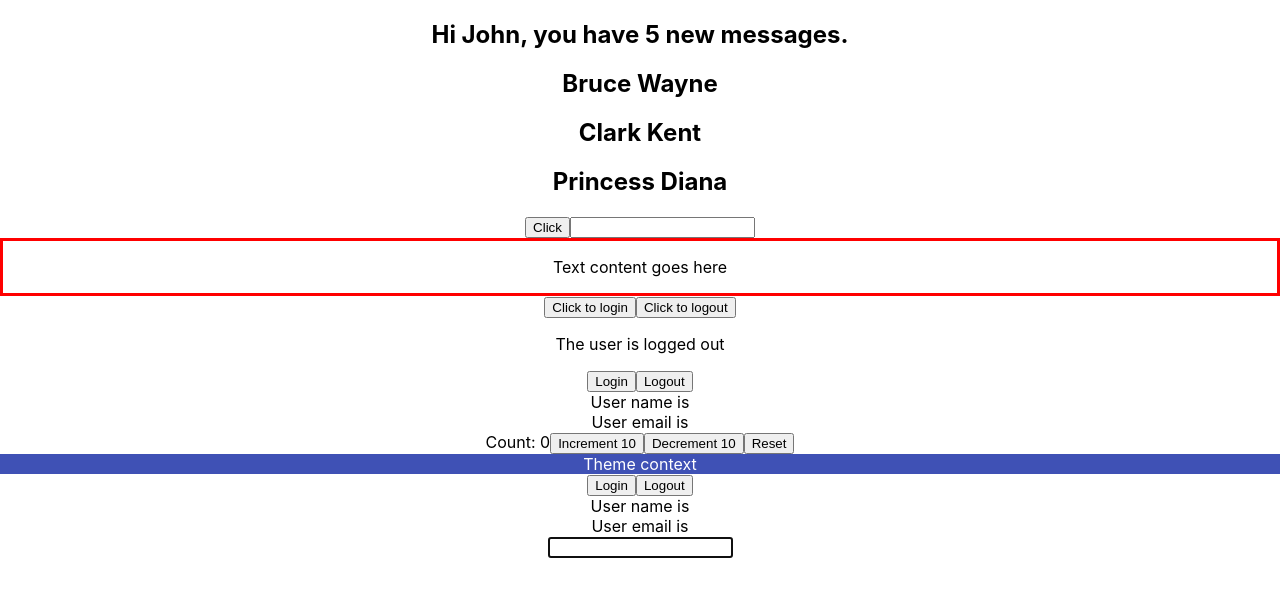
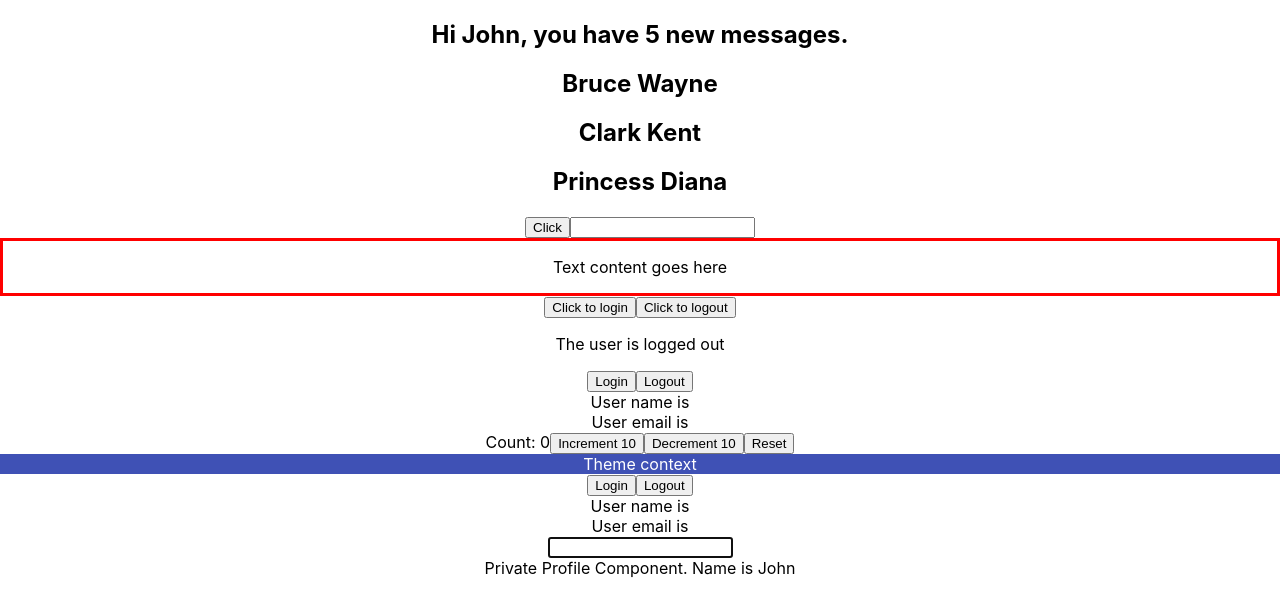
Before and after one commit to mmartins23/react-typescript-tutorial, a React (Create React App) app: page / in a window 1280 px wide. Shown: the top 614 px of the page. Built offline with nearby package versions, Linux system fonts and the light colour scheme.

Commit message:
React TypeScript Tutorial 18 - Component Prop

```diff
--- a/src/App.tsx
+++ b/src/App.tsx
@@ -12,6 +12,8 @@
 import LoggedIn from './components/state/LoggedIn';
 import {User} from './components/context/User';
 import DomRef from './components/ref/DomRef';
+import Private from './components/auth/Private';
+import Profile from './components/auth/Profile';
 
 function App() {
 
@@ -48,6 +50,7 @@
         <User/>
       </UserContextProvider>
       <DomRef/>
+      <Private isLoggedIn={true} component={Profile}/>
     </div>
   );
 }
--- /dev/null
+++ b/src/components/auth/Login.tsx
@@ -0,0 +1,5 @@
+export default function Login() {
+  return (
+    <div>Please login to continue</div>
+  )
+}
--- /dev/null
+++ b/src/components/auth/Private.tsx
@@ -0,0 +1,15 @@
+import Login from "./Login";
+import { ProfileProps } from "./Profile";
+
+type PrivateProps = {
+    isLoggedIn: boolean;
+    component: React.ComponentType<ProfileProps>
+}
+
+export default function Private({ isLoggedIn, component: Component }: PrivateProps) {
+    if (isLoggedIn) {
+        return <Component name={'John'}/>
+    } else {
+        return <Login />
+    }
+}
--- /dev/null
+++ b/src/components/auth/Profile.tsx
@@ -0,0 +1,9 @@
+export type ProfileProps = {
+    name: string;
+}
+
+export default function Profile({ name }: ProfileProps) {
+    return (
+        <div>Private Profile Component. Name is {name}</div>
+    )
+}
```
Also changed, not shown: 1 other file (tests, documents, lock files or other folders).
